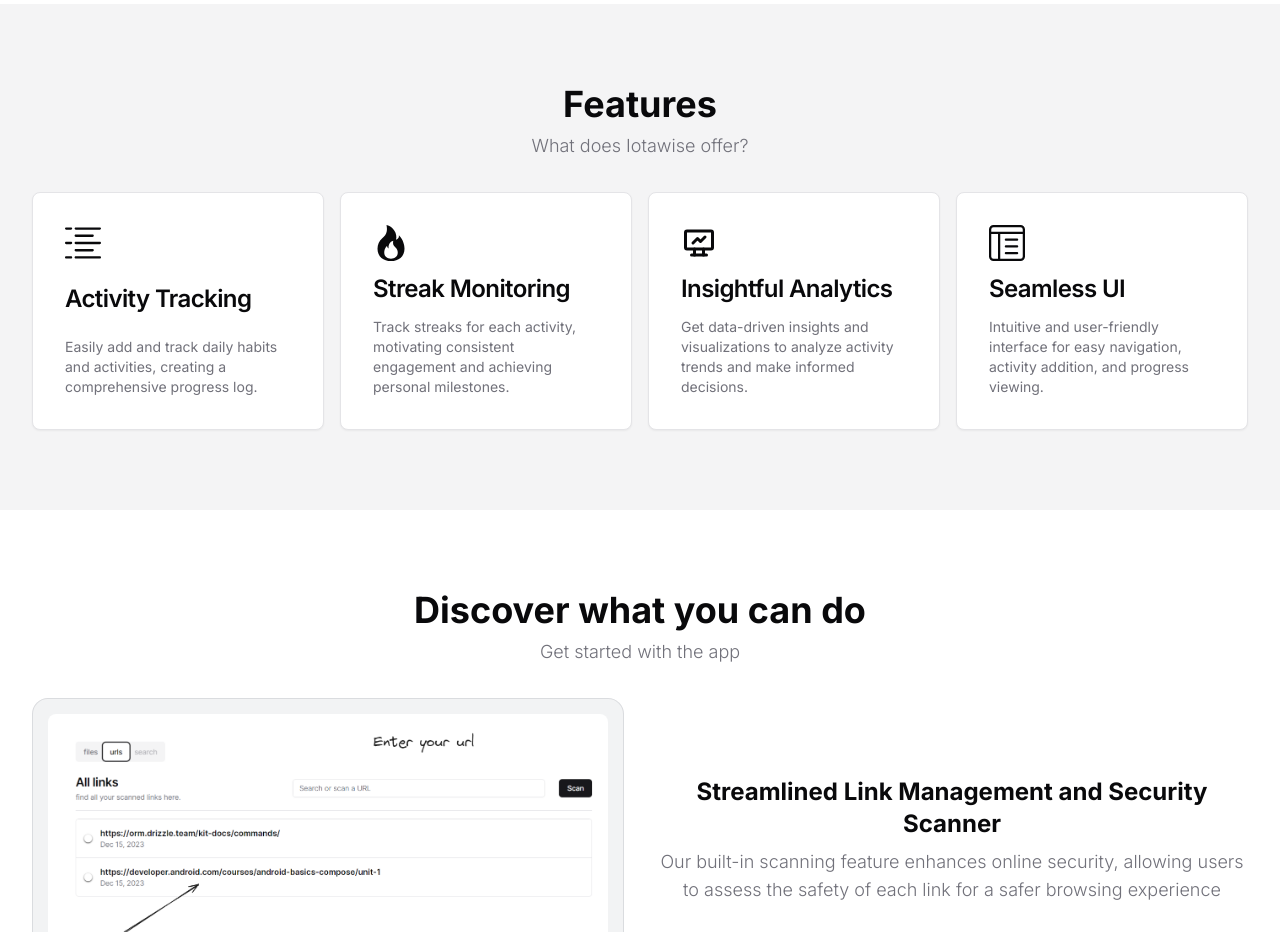
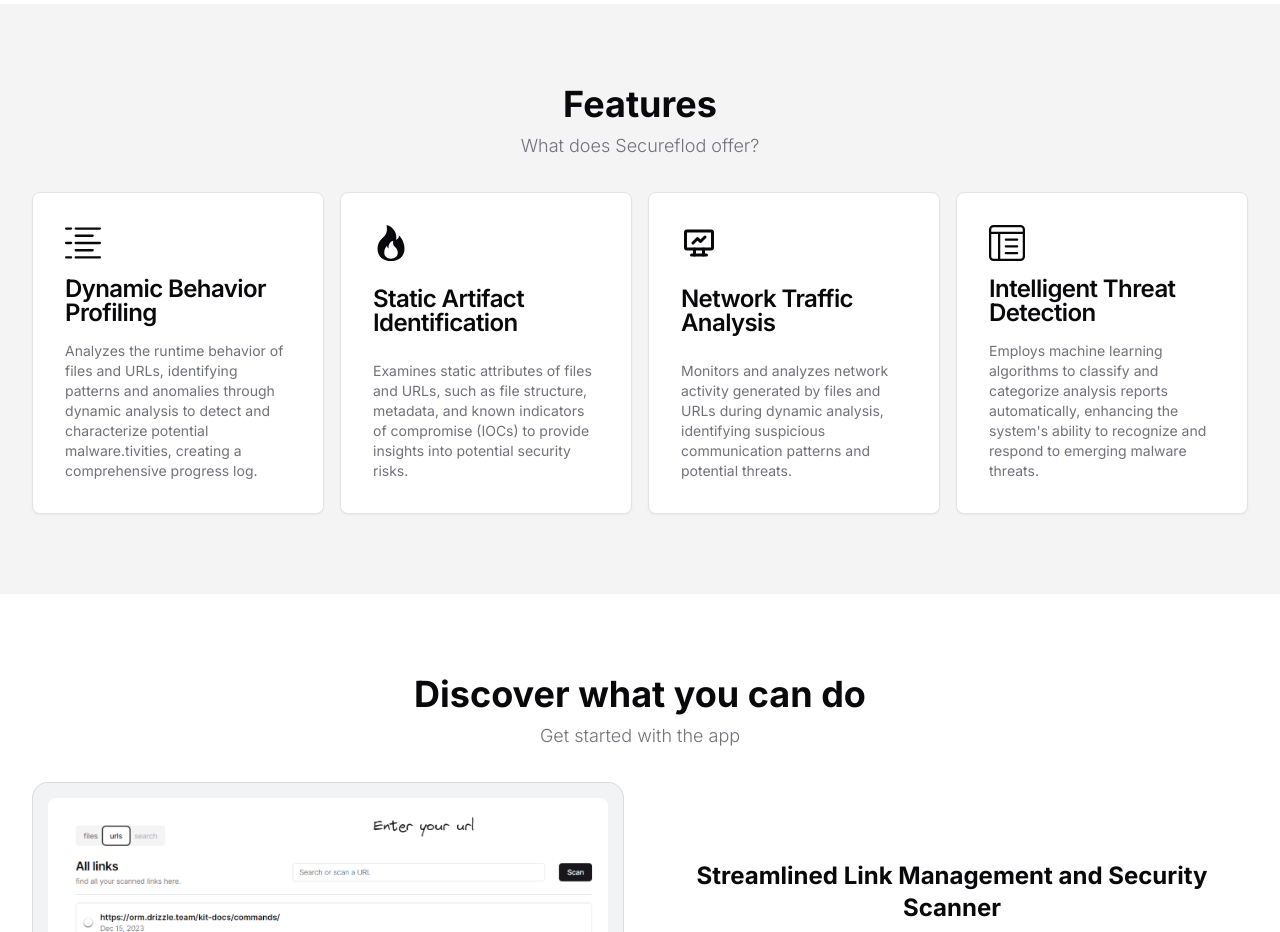
Before and after one commit to su-shubham/Secureflod, a Next.js app: page / in a window 1280 px wide. Shown: the part 1140-2072 px from the top of the page. Built offline with nearby package versions, Linux system fonts and the light colour scheme; no server answers.

Commit message:
feat: added feature cards

```diff
--- a/src/components/pages/feature-cards.tsx
+++ b/src/components/pages/feature-cards.tsx
@@ -9,34 +9,31 @@
         <>
             <Card className="flex flex-grow flex-col justify-between gap-4 p-8 text-left dark:bg-secondary">
                 <RxActivityLog className="text-4xl" />
-                <CardTitle>Activity Tracking</CardTitle>
+                <CardTitle>Dynamic Behavior Profiling</CardTitle>
                 <CardDescription>
-                    Easily add and track daily habits and activities, creating a
+                Analyzes the runtime behavior of files and URLs, identifying patterns and anomalies through dynamic analysis to detect and characterize potential malware.tivities, creating a
                     comprehensive progress log.
                 </CardDescription>
             </Card>
             <Card className="flex flex-grow flex-col justify-between gap-4 p-8 text-left dark:bg-secondary">
                 <BsFire className="text-4xl" />
-                <CardTitle>Streak Monitoring</CardTitle>
+                <CardTitle>Static Artifact Identification</CardTitle>
                 <CardDescription>
-                    Track streaks for each activity, motivating consistent engagement and
-                    achieving personal milestones.
+                Examines static attributes of files and URLs, such as file structure, metadata, and known indicators of compromise (IOCs) to provide insights into potential security risks.
                 </CardDescription>
             </Card>
             <Card className="flex flex-grow flex-col justify-between gap-4 p-8 text-left dark:bg-secondary">
                 <TbDeviceAnalytics className="text-4xl" />
-                <CardTitle>Insightful Analytics</CardTitle>
+                <CardTitle>Network Traffic Analysis</CardTitle>
                 <CardDescription>
-                    Get data-driven insights and visualizations to analyze activity trends
-                    and make informed decisions.
+                Monitors and analyzes network activity generated by files and URLs during dynamic analysis, identifying suspicious communication patterns and potential threats.
                 </CardDescription>
             </Card>
             <Card className="flex flex-grow flex-col justify-between gap-4 p-8 text-left dark:bg-secondary">
                 <BsLayoutTextWindowReverse className="text-4xl" />
-                <CardTitle>Seamless UI</CardTitle>
+                <CardTitle>Intelligent Threat Detection</CardTitle>
                 <CardDescription>
-                    Intuitive and user-friendly interface for easy navigation, activity
-                    addition, and progress viewing.
+                Employs machine learning algorithms to classify and categorize analysis reports automatically, enhancing the system's ability to recognize and respond to emerging malware threats.
                 </CardDescription>
             </Card>
         </>
@@ -47,7 +44,7 @@
     return (
         <section className="bg-secondary" id="features">
             <div className="container space-y-8 py-12 text-center lg:py-20">
-                <HeadingText subtext="What does Iotawise offer?">Features</HeadingText>
+                <HeadingText subtext="What does Secureflod offer?">Features</HeadingText>
                 <div className="grid grid-cols-1 gap-4 md:grid-cols-4">
                     <Cards />
                 </div>
```
